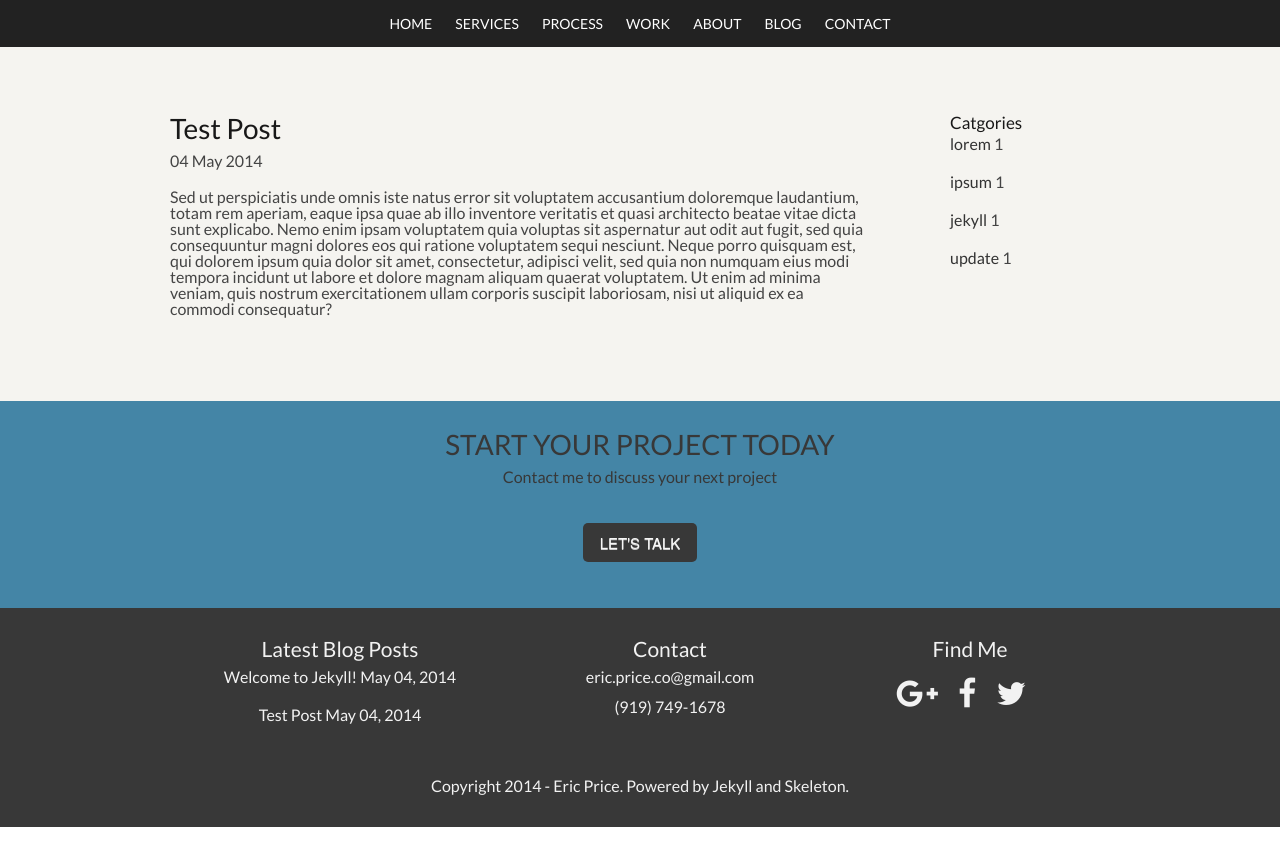
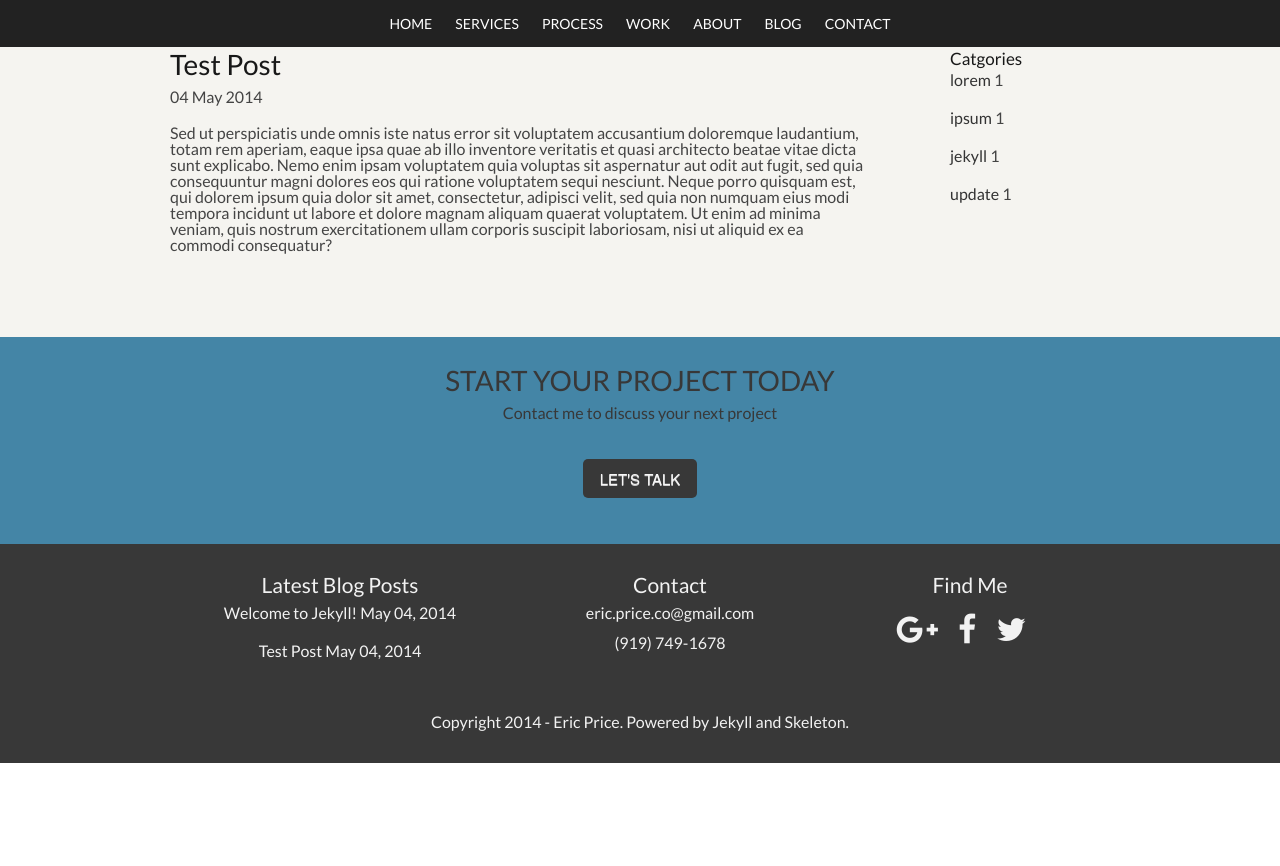
Before and after one commit to ericpriceco/ericpriceco.github.io, a Jekyll site: the page built from _posts/2014-05-04-test-post.markdown, in a window 1280 px wide. Shown: the top 866 px of the page. Built offline with Jekyll 4.4.1, drawn with Linux system fonts in a browser that asks for light colours; nearby versions of some CDN libraries; Markdown is read by kramdown in place of the engine named in the settings.

Commit message:
Update style.css

```diff
--- a/stylesheets/style.css
+++ b/stylesheets/style.css
@@ -380,7 +380,6 @@ img {
 /*---- Single Blog Post Page ----*/
 
 .blog-post {
-    padding-top: 5%;
     padding-bottom: 5%;
     background: #F5F4F0;
 }
```
